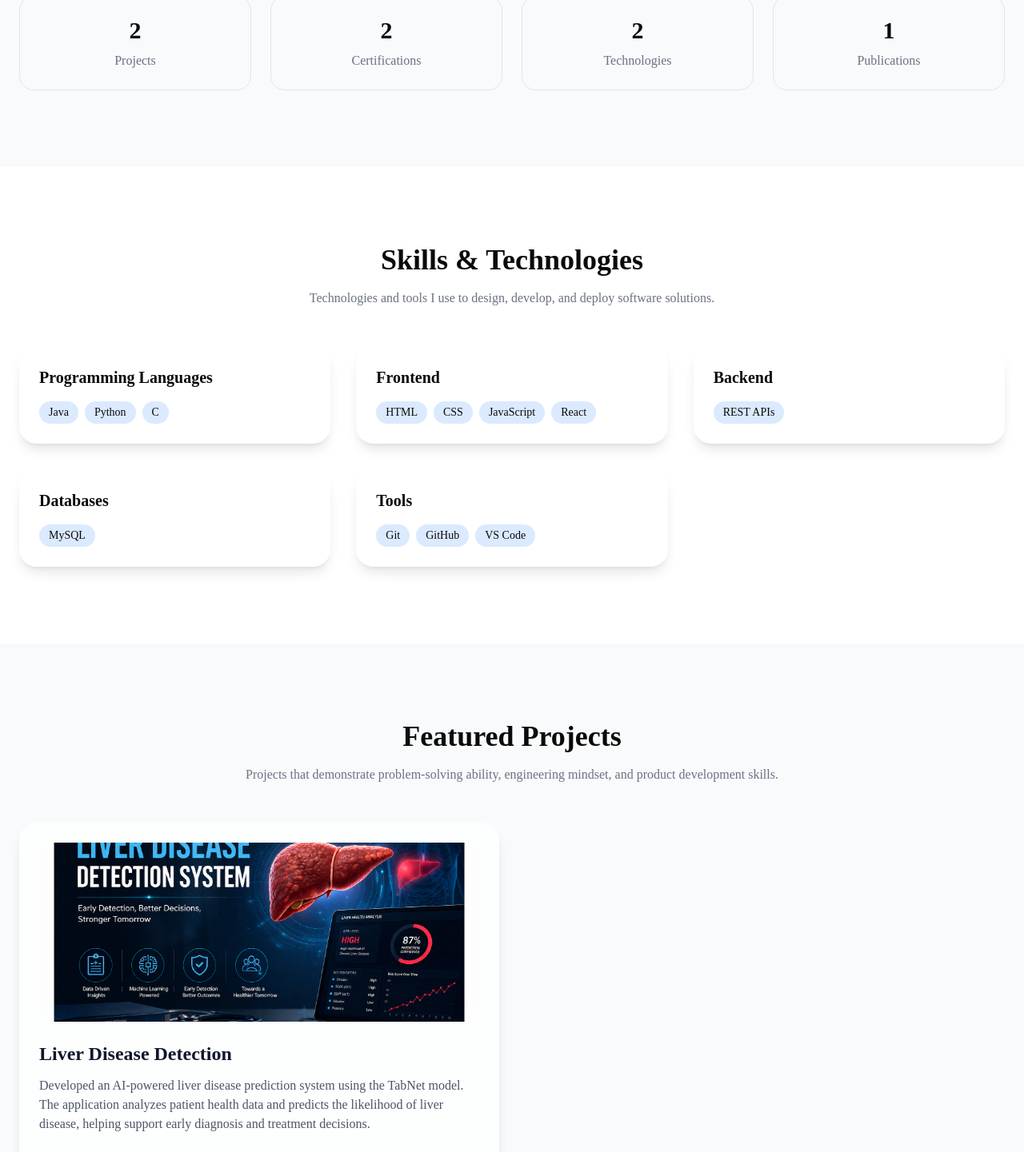
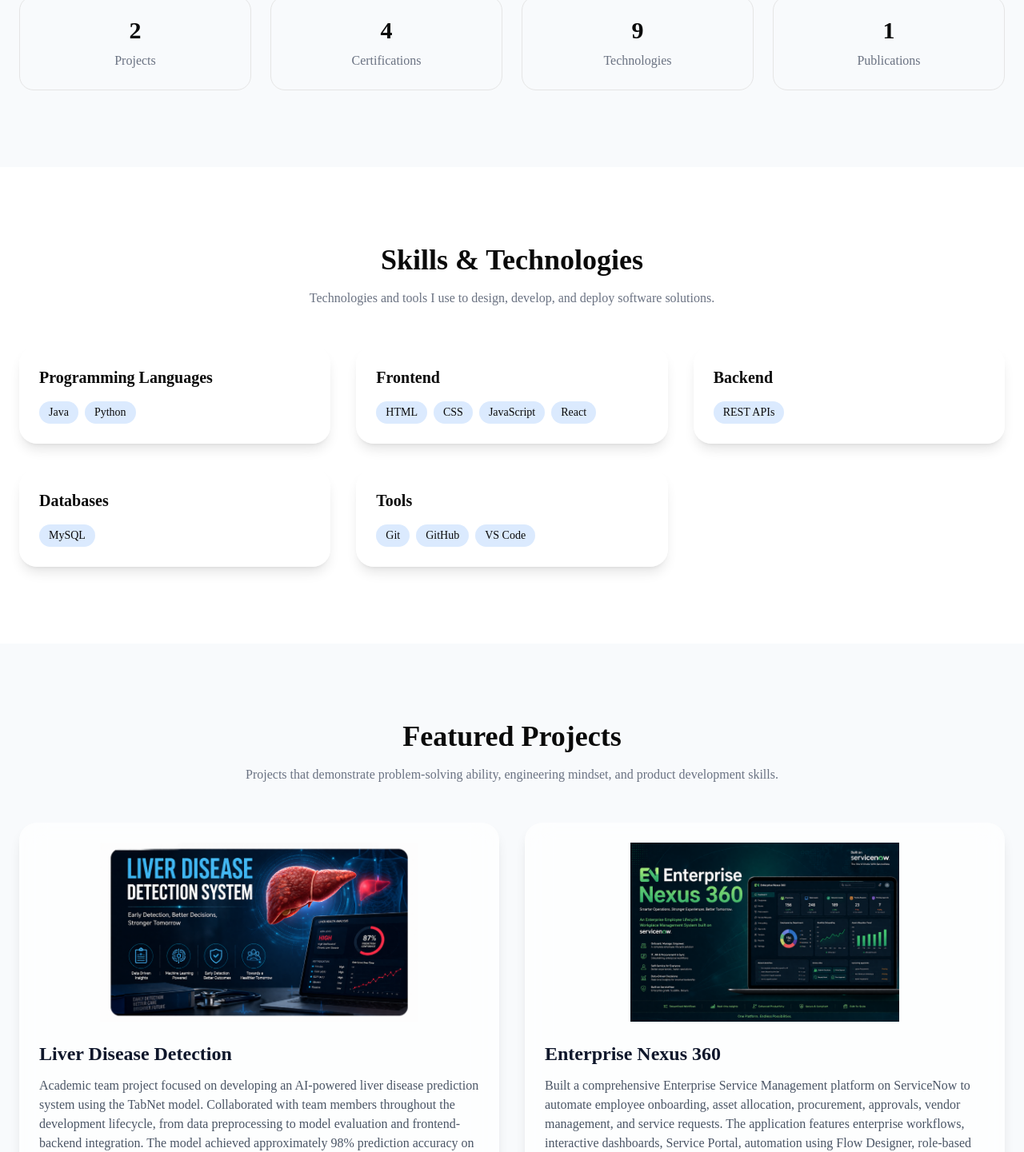
Before and after one commit to Devavarshita123/Portfolio, a Next.js app: page / in a window 1280 px wide. Shown: the part 1326-2767 px from the top of the page at 80% size. Built offline with nearby package versions, Linux system fonts and the light colour scheme.

Commit message:
New update

```diff
--- a/components/sections/About.jsx
+++ b/components/sections/About.jsx
@@ -52,8 +52,7 @@ dark:bg-slate-900"
             <p className="text-gray-600">
               Create impactful software solutions
               that solve real-world problems while
-              continuously improving engineering,
-              system design, and problem-solving
+              continuously improving engineering and problem-solving
               abilities.
             </p>
 
@@ -69,12 +68,12 @@ dark:bg-slate-900"
           />
 
           <StatCard
-            value="2"
+            value="4"
             label="Certifications"
           />
 
           <StatCard
-            value="2"
+            value="9"
             label="Technologies"
           />
 
--- a/components/sections/Hero.jsx
+++ b/components/sections/Hero.jsx
@@ -75,8 +75,6 @@ export default function Hero() {
             <TypeAnimation
               sequence={[
                 "Software Engineer",
-                2000,
-                "AWS Certified Solutions Architect",
                 2000,
                 "ServiceNow Certified Application Developer",
                 2000,
--- a/components/ui/ProjectCard.jsx
+++ b/components/ui/ProjectCard.jsx
@@ -35,7 +35,7 @@ export default function ProjectCard({
   alt={title}
   fill
   className="
-          object-cover
+    object-contain
     group-hover:scale-105
     transition-transform
     duration-500
@@ -95,7 +95,6 @@ export default function ProjectCard({
       {/* Buttons */}
 
       <div className="flex gap-4">
-
   <a
     href={github}
     target="_blank"
@@ -113,6 +112,7 @@ export default function ProjectCard({
     GitHub
   </a>
 
+  {demo && (
     <a
       href={demo}
       target="_blank"
@@ -131,7 +131,7 @@ export default function ProjectCard({
     >
       Live Demo
     </a>
-
+  )}
 </div>
 
     </div>
--- a/data/certifications.js
+++ b/data/certifications.js
@@ -1,5 +1,5 @@
 export const certifications = [
-  {
+  /*{
      title: "AWS Certified Solutions Architect – Associate",
     issuer: "Amazon Web Services (AWS)",
     date: "2026",
@@ -11,7 +11,7 @@ export const certifications = [
     issuer: "Amazon Web Services (AWS)",
     date: "2026",
     link: "https://www.credly.com/badges/73075a09-680d-4586-90b5-05c737725559/public_url",
-  },
+  },*/
 
   {
     title: "ServiceNow Certified System Administrator",
@@ -20,4 +20,22 @@ date: "2026",
 link: "https://www.credly.com/badges/e199e776-f698-4060-925c-b2d4bc36f6f0/public_url",
   },
 
+  {
+    title: "Java Programming Fundamentals",
+    issuer: "Infosys Springboard",
+    date: "2024",
+    link: "https://drive.google.com/file/d/1dpktH0YQpuKDzx0Saeknm2-61pD2ux79/view?usp=sharing",
+  },
+  {
+    title: "Developing Front-End Applications with React",
+    issuer: "IBM",
+    date: "2025",
+    link: "https://drive.google.com/file/d/1AkdqQv0P45h5tQSC_i53yYSPQIKb7po5/view?usp=sharing",
+  },
+  {
+    title: "Getting Started with Git and GitHub",
+    issuer: "IBM",
+    date: "2025",
+    link: "https://drive.google.com/file/d/1Ni9o_uA6g6iKkfPg-AF_Z1zfVkgUrfL8/view?usp=sharing",
+  },
 ];
--- a/data/experience.js
+++ b/data/experience.js
@@ -14,4 +14,10 @@ export const experiences = [
   },
 
 
+  {
+    title: "Aspire Campus Ambassador",
+period: "2025 - Present",
+description:
+  "Engaged with students and promoted educational and career opportunities through awareness initiatives, helping drive participation in programs with 300+ registrations.",  },
+
 ];
--- a/data/profile.js
+++ b/data/profile.js
@@ -14,12 +14,12 @@ export const profile = {
   degree:
     "B.Tech Computer Science and Engineering",
 
-  cgpa: "9.37",
+  cgpa: "9.24",
 
   graduationYear: "2027",
 
   tagline:
-    "AWS Certified Solutions Architect Associate and ServiceNow Certified Application Developer passionate about building scalable cloud and software solutions.",
+    "ServiceNow Certified Application Developer passionate about building scalable cloud and software solutions.",
 
   location:
     "Vijayawada, Andhra Pradesh, India",
--- a/data/projects.js
+++ b/data/projects.js
@@ -1,9 +1,9 @@
 export const projects = [
-  {
+   {
     title: "Liver Disease Detection",
 
     description:
-      "Developed an AI-powered liver disease prediction system using the TabNet model. The application analyzes patient health data and predicts the likelihood of liver disease, helping support early diagnosis and treatment decisions.",
+      "Academic team project focused on developing an AI-powered liver disease prediction system using the TabNet model. Collaborated with team members throughout the development lifecycle, from data preprocessing to model evaluation and frontend-backend integration. The model achieved approximately 98% prediction accuracy on the evaluation dataset, supporting early disease detection and clinical decision-making.",
 
     tech: [
       "Python",
@@ -20,6 +20,33 @@ export const projects = [
     demo: "https://cld-frontend.vercel.app/login",
   },
 
+  {
+  title: "Enterprise Nexus 360",
+
+  description:
+    "Built a comprehensive Enterprise Service Management platform on ServiceNow to automate employee onboarding, asset allocation, procurement, approvals, vendor management, and service requests. The application features enterprise workflows, interactive dashboards, Service Portal, automation using Flow Designer, role-based access control, reporting for scalable workplace operations.",
+
+  tech: [
+    "ServiceNow",
+    "Flow Designer",
+    "Service Portal",
+    "JavaScript",
+    "GlideRecord",
+    "GlideAggregate",
+    "Business Rules",
+    "UI Policies",
+    "Client Scripts",
+    "Script Includes",
+    "Reports & Dashboards",
+    "ACLs",
+  ],
+
+  image: "/projects/enterpriseNexus360.png",
+
+  github: "https://github.com/Devavarshita123/Enterprise-Nexus-360",
+
+},
+
 
 
 ];
--- a/data/skills.js
+++ b/data/skills.js
@@ -5,7 +5,6 @@ export const skills = [
     skills: [
       "Java",
       "Python",
-      "C",
     ],
   },
 
```
Also changed, not shown: public/projects/enterpriseNexus360.png (added), 1 other file (tests, documents, lock files or other folders). Lines whose indentation alone changed are shown as unchanged.
